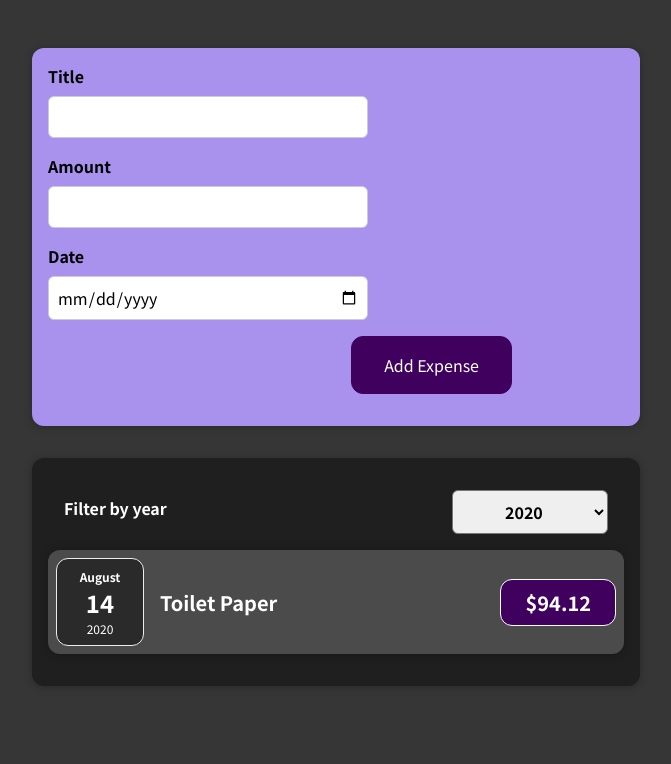
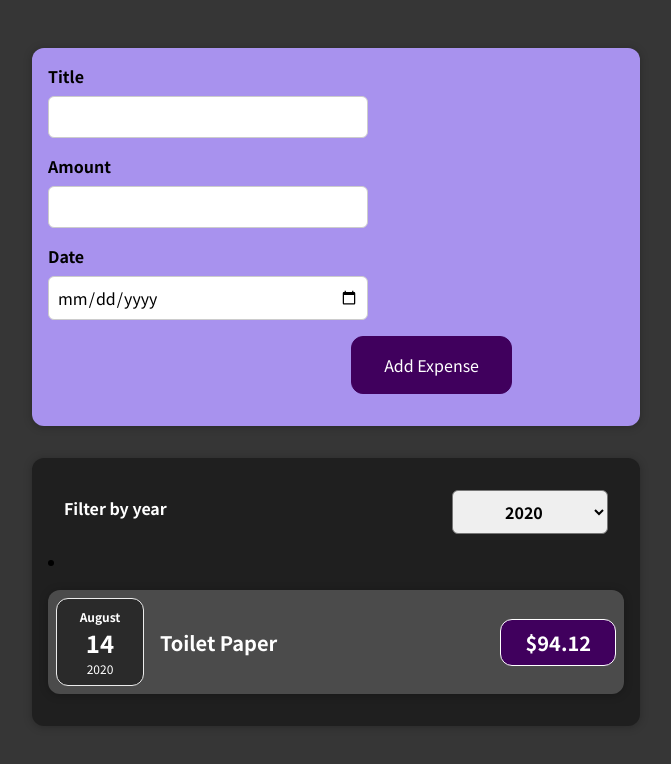
Before and after one commit to Aishanipach/Data-Visualiser, a React (Create React App) app: page / in a window 1280 px wide. Shown: the top 764 px of the page, without its empty margins (304-975 px from the left). Built offline with nearby package versions, Linux system fonts and the light colour scheme.

Commit message:
Update Expenseitem.js

```diff
--- a/src/components/Expenses/Expenseitem.js
+++ b/src/components/Expenses/Expenseitem.js
@@ -1,9 +1,12 @@
+import React from "react";
+
 import "./Expenseitem.css";
 import Expensedate from "./Expensedate";
 import Card from "../UI/Card";
 
-const Expenseitem=(props)=> {
+const Expenseitem = (props) => {
   return (
+    <li>
       <Card className="expense-item">
         <Expensedate date={props.date} />
         <div className="expense-item__description">
@@ -11,7 +14,8 @@ const Expenseitem=(props)=> {
           <div className="expense-item__price">${props.amount}</div>
         </div>
       </Card>
+    </li>
   );
-}
+};
 
 export default Expenseitem;
```
Lines whose indentation alone changed are shown as unchanged.
